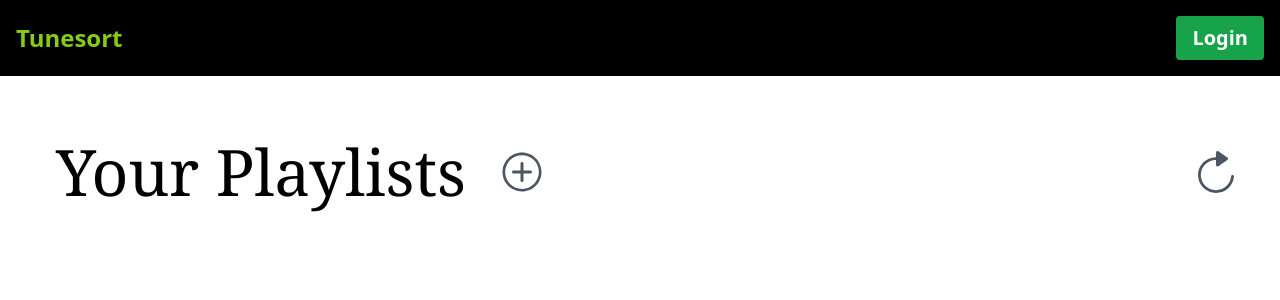
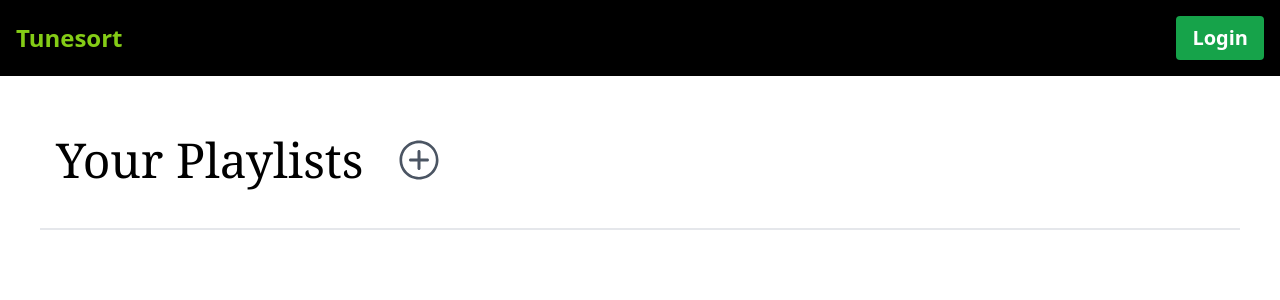
Before and after one commit to shalforb/T3A2-tunesort, a React (Vite) app in the folder T3A2-B-tunesort-client/: page /userhome in a window 1280 px wide. Shown: the top 300 px of the page. Built offline with nearby package versions, Linux system fonts and the light colour scheme.

Commit message:
divider and more styling

```diff
--- a/T3A2-B-tunesort-client/src/pages/UserHome.jsx
+++ b/T3A2-B-tunesort-client/src/pages/UserHome.jsx
@@ -1,5 +1,3 @@
-//UserHome.jsx
-
 import { useEffect, useState } from 'react';
 import MainText from '../components/MainText';
 import NavBar from "../components/NavBar";
@@ -9,7 +7,7 @@ import useCreatePlaylist from "../hooks/useCreatePlaylist";
 import useGetUserPlaylists from '../hooks/useGetUserPlaylists';
 import useDeletePlaylist from '../hooks/useDeletePlaylist';
 import { useNavigate } from 'react-router-dom';
-import { IoIosAddCircleOutline, IoMdTrash, IoIosRefresh } from "react-icons/io";
+import { IoIosAddCircleOutline, IoMdTrash } from "react-icons/io";
 
 function UserHome() {
     const [isFormVisible, setIsFormVisible] = useState(false);
@@ -51,7 +49,6 @@ function UserHome() {
         }
     };
 
-
     const handleSubmit = async (event) => {
         event.preventDefault();
         const userId = user?._id;
@@ -71,23 +68,15 @@ function UserHome() {
         setIsFormVisible(false);
     };
 
-    const handleLinkSpotify = () => {
-        window.location.href = `${import.meta.env.VITE_SERVER_BASE_URL}/spotify/authorize`;
-    };
-
     return (
-        <div>
+        <div className="min-h-screen flex flex-col">
             <NavBar />
-            <div className="flex justify-between items-center px-10 mt-8 mb-4">
+            <div className="px-10 mt-8">
+                <div className="flex justify-between items-center mb-4">
                     <div className="flex items-center">
-                    <MainText mainText="Your Playlists" className="text-[64px] inline-block" />
-                    <Button onClick={handleButtonClick} className="text-5xl text-gray-600 hover:text-gray-800 ml-4">
+                        <MainText mainText="Your Playlists" className="text-[32px] md:text-[48px]" />
+                        <Button onClick={handleButtonClick} className="text-4xl md:text-5xl text-gray-600 hover:text-gray-800 ml-4">
                             <IoIosAddCircleOutline />
-                    </Button>
-                </div>
-                <div className="flex items-center">
-                    <Button onClick={handleLinkSpotify} className="text-5xl text-gray-600 hover:text-gray-800">
-                        <IoIosRefresh />
                         </Button>
                     </div>
                     {isFormVisible && (
@@ -105,7 +94,9 @@ function UserHome() {
                         </form>
                     )}
                 </div>
-            <div className="grid grid-cols-1 sm:grid-cols-2 md:grid-cols-3 gap-6 px-10">
+                <hr className="border-t-2 border-gray-200 my-4" /> {/* Divider */}
+            </div>
+            <div className="flex-grow grid grid-cols-1 sm:grid-cols-2 md:grid-cols-3 gap-6 px-10 pb-8">
                 {playlists.map((playlist) => (
                     <div
                         key={playlist._id}
```
Lines whose indentation alone changed are shown as unchanged.
